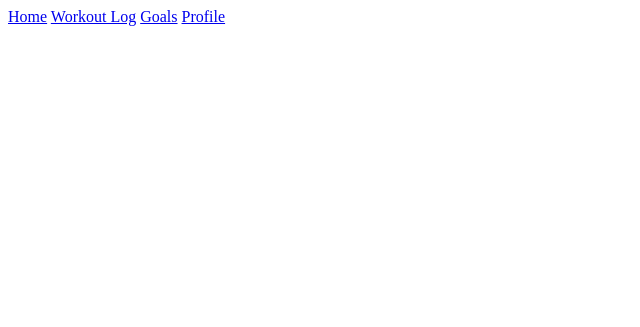
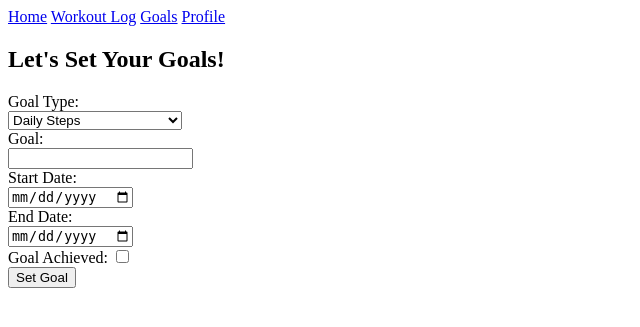
Before and after one commit to Codylindsey/Project-Planning, a Flask app: page /goals in a window 1280 px wide. Shown: the top 327 px of the page, without its empty margins (0-640 px from the left). Run offline with Flask 3, Linux system fonts and the light colour scheme.

Commit message:
Profile and goals changes

```diff
--- a/templates/goals.html
+++ b/templates/goals.html
@@ -10,4 +10,22 @@
     <a href= "/goals">Goals</a>
     <a href= "/profile">Profile</a>
  </nav>
+ <h2>Let's Set Your Goals!</h2>
+    <form action="/submit-goal" method="post">
+        <label for="goalType">Goal Type:</label><br>
+        <select id="goalType" name="goalType">
+            <option value="dailySteps">Daily Steps</option>
+            <option value="weeklyCalories">Weekly Calories</option>
+            <option value="monthlyExercise">Monthly Exercise Minutes</option>
+        </select><br>
+        <label for="goal">Goal:</label><br>
+        <input type="text" id="goal" name="goal"><br>
+        <label for="startDate">Start Date:</label><br>
+        <input type="date" id="startDate" name="startDate"><br>
+        <label for="endDate">End Date:</label><br>
+        <input type="date" id="endDate" name="endDate"><br>
+        <label for="completed">Goal Achieved:</label>
+        <input type="checkbox" id="completed" name="completed"><br>
+        <input type="submit" value="Set Goal">
+    </form>
 </html>
```
Also changed, not shown: templates/profile.html (+20 -0 lines).
